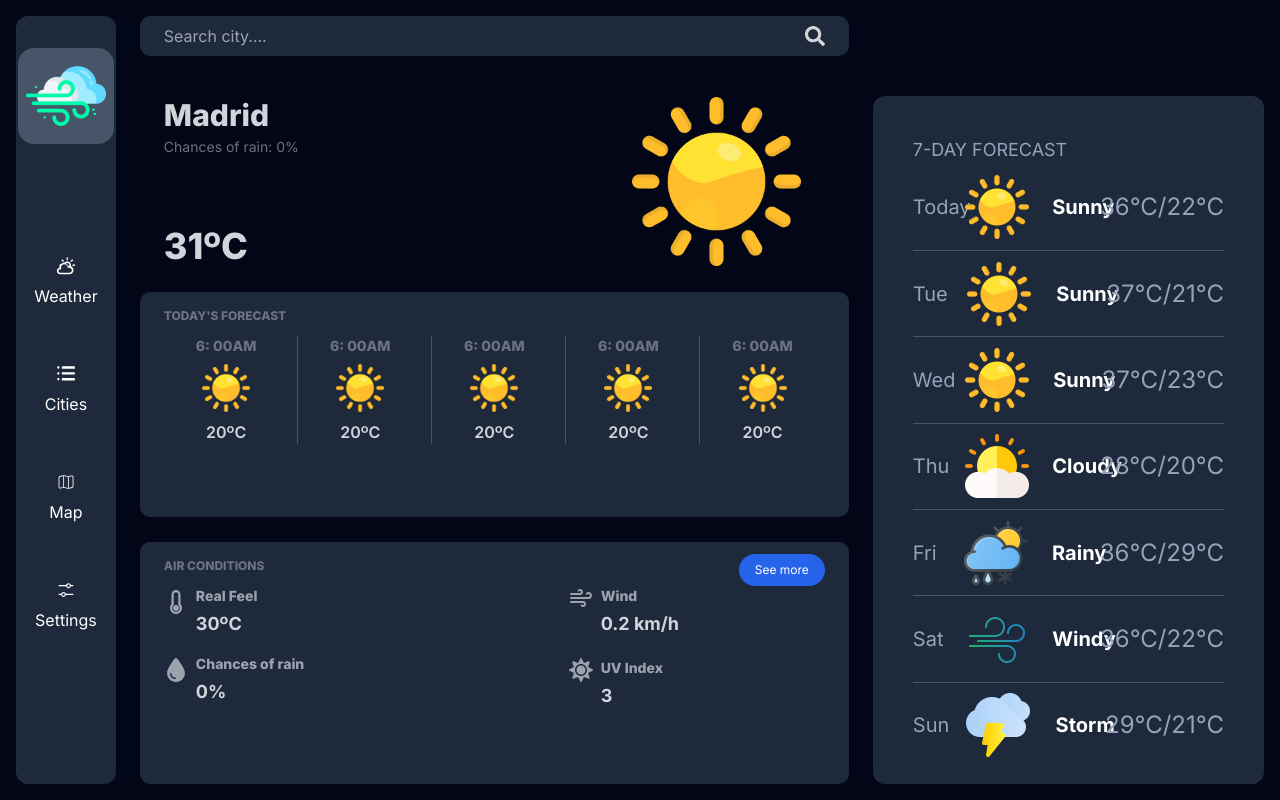
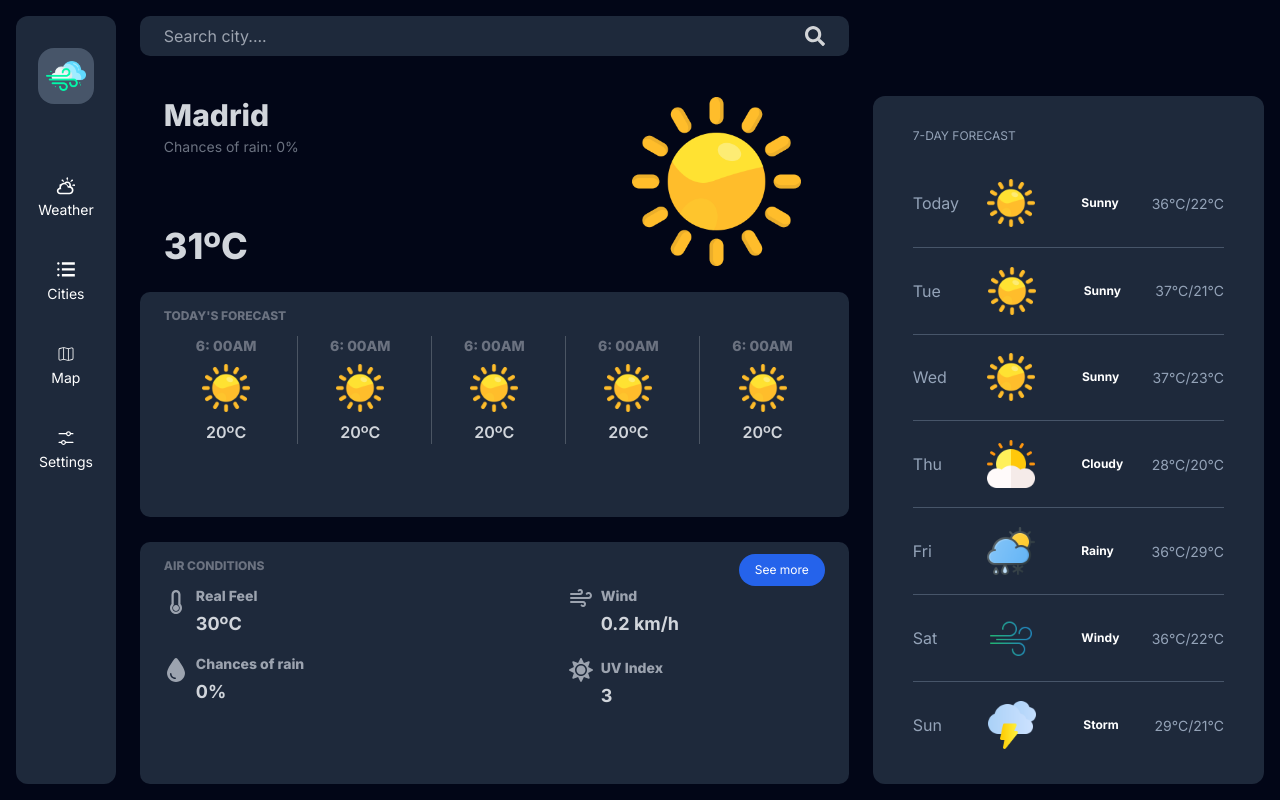
Before and after one commit to OyedunOye/project2-weather-app, a React (Create React App) app: page / in a window 1280 px wide. Built offline with nearby package versions, Linux system fonts and the light colour scheme.

Commit message:
Adjusted divs and images sizes (height, width, margin and padding) to enhance the final look of both components in the browser. Initially there are overlaps and cutting off of some parts of the contents, this should be corrected now.

```diff
--- a/src/components/FutureForecasts.jsx
+++ b/src/components/FutureForecasts.jsx
@@ -49,14 +49,14 @@ const upcomingForecasts = [
 const FutureForecasts = () => {
   return (
     <div className="flex flex-col h-full rounded-2xl p-4">
-        <h3 className="flex text-lg text-slate-400 px-6 pt-6">7-DAY FORECAST</h3>
+        <h3 className="flex text-xs text-slate-400 px-6 py-4">7-DAY FORECAST</h3>
         <div className="flex flex-col h-full  px-6 divide-y divide-slate-600">
             {upcomingForecasts.map((forecast, index) => (
                 <div key={index} className="h-[20%] flex items-center justify-between hover:cursor-pointer hover:bg-slate-500">
-                    <p className="text-[20px] w-7 text-slate-400">{forecast.day}</p>
-                    <img className="w-18 h-16" src={forecast.image} alt={forecast.weather} />
-                    <p className="text-[20px] w-6 font-bold">{forecast.weather}</p>
-                    <p className="text-[24px]  text-slate-400">{forecast.temperature}</p>
+                    <p className="w-7 text-slate-400">{forecast.day}</p>
+                    <img className="w-12 h-12" src={forecast.image} alt={forecast.weather} />
+                    <p className="text-[12px] w-6 font-bold">{forecast.weather}</p>
+                    <p className="text-[14px]  text-slate-400">{forecast.temperature}</p>
                 </div>
             ))}
       </div>
--- a/src/components/Sidebar.jsx
+++ b/src/components/Sidebar.jsx
@@ -31,20 +31,20 @@ const sideBarMenu = [
 const Sidebar = () => {
   return (
     <nav className="flex flex-col items-center">
-      <div className="w-24 m-8 flex box-align-center bg-slate-600 border-none rounded-2xl">
-        <img src={wind} alt="wind" className="p-2 cursor-pointer" />
+      <div className="w-14 h-14 m-8 flex box-align-center bg-slate-600 border-none rounded-2xl">
+        <img src={wind} alt="wind" className="p-2 object-cover h-full w-full cursor-pointer" />
       </div>
 
-      <div className="m-16">
+      <div className="m-8">
         <ul className="flex flex-col gap-6">
           {sideBarMenu.map((menu) => (
             <li
               key={menu.id}
-              className="cursor-pointer flex flex-col items-center gap-2 p-4 hover:bg-slate-500 rounded-2xl"
+              className="cursor-pointer flex flex-col items-center gap-1 p-2 hover:bg-slate-500 rounded-2xl"
             >
 
               {<menu.icon className="w-5 h-5" />}
-              <span>{menu.name}</span>
+              <p className="text-sm">{menu.name}</p>
             </li>
           ))}
         </ul>
```
